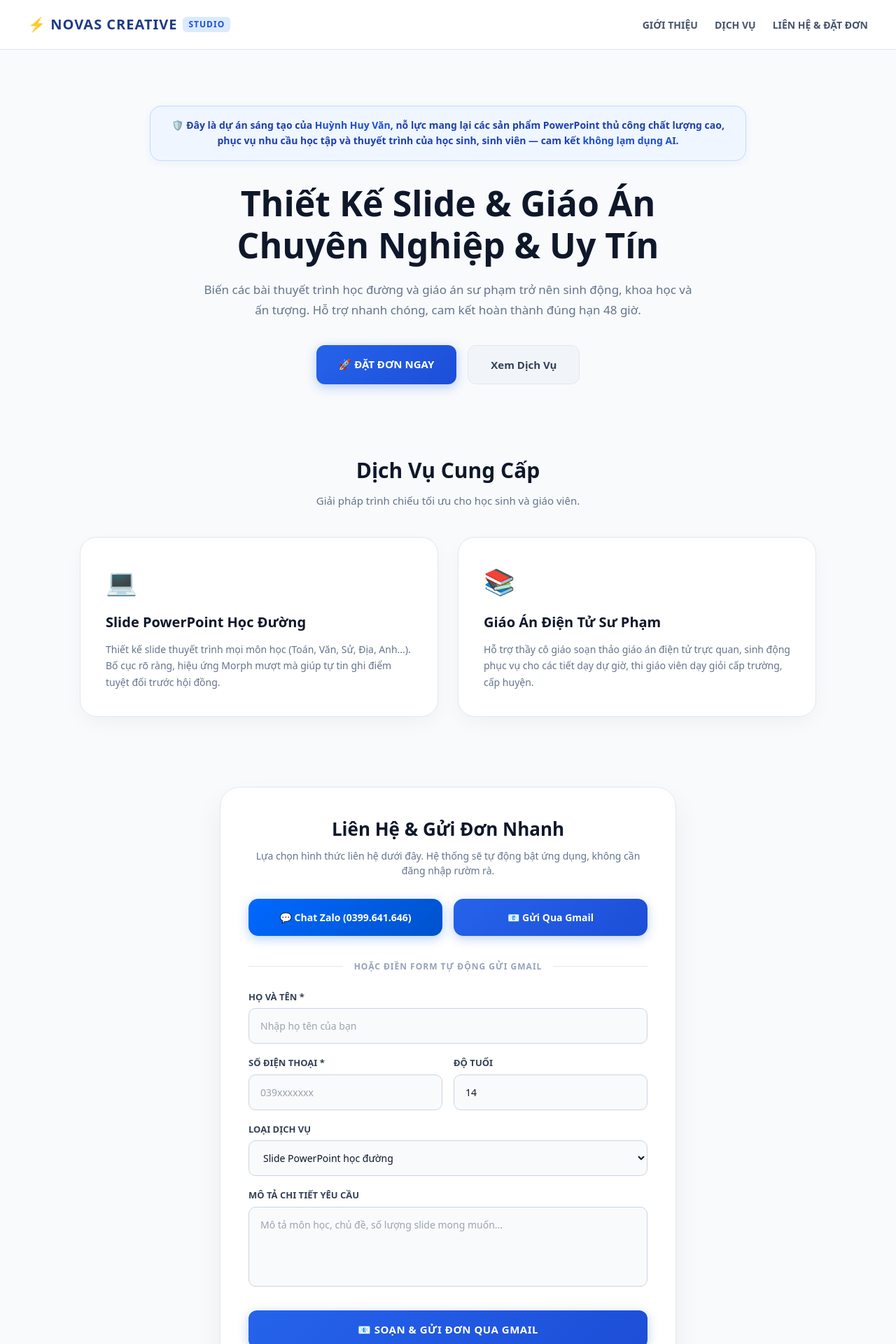
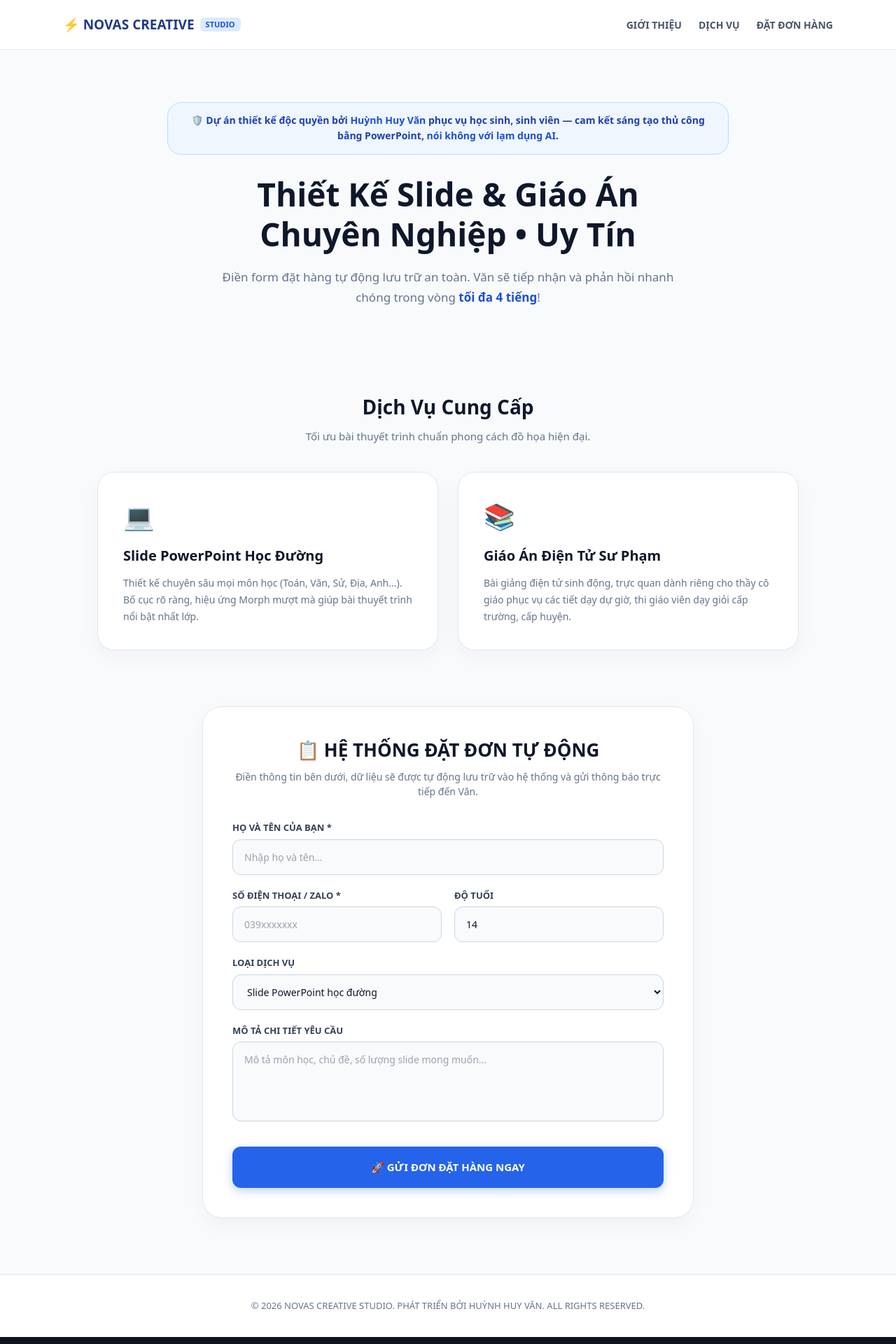
Before and after one commit to cubergeniushuyvan-afk/novas-creative, a Next.js app: page / in a window 1280 px wide. Shown: the top 1920 px of the page at 70% size. Built offline with nearby package versions, Linux system fonts and the light colour scheme.

Commit message:
Update page.tsx

```diff
--- a/app/page.tsx
+++ b/app/page.tsx
@@ -10,11 +10,16 @@ export default function Home() {
     service: "Slide PowerPoint học đường",
     requirements: ""
   });
+  const [loading, setLoading] = useState(false);
+  const [successMsg, setSuccessMsg] = useState(false);
 
+  // Link API SheetDB chính chủ của Huỳnh Huy Văn đã được tích hợp sẵn 100%
+  const SHEETDB_API = "https://sheetdb.io/api/v1/qc91smq6sdwnd";
+  const MY_EMAIL = "Cubergeniushuyvan@gmail.com";
   const MY_PHONE = "0399641646";
-  const MY_EMAIL = "Cubergeniushuyvan@gmail.com";
 
   useEffect(() => {
+    // Hiệu ứng cuộn lặp đi lặp lại mượt mà (Lướt tới hiện, lướt đi ẩn)
     const observer = new IntersectionObserver(
       (entries) => {
         entries.forEach((entry) => {
@@ -25,7 +30,7 @@ export default function Home() {
           }
         });
       },
-      { threshold: 0.1 }
+      { threshold: 0.15 }
     );
 
     const elements = document.querySelectorAll(".reveal");
@@ -38,98 +43,109 @@ export default function Home() {
     setFormData({ ...formData, [e.target.name]: e.target.value });
   };
 
-  const handleOpenZalo = () => {
-    // Mở thẳng deep-link hoặc link zalo trực tiếp qua số điện thoại
-    window.location.href = `https://zalo.me/${MY_PHONE}`;
-  };
-
-  const handleSendEmail = (e: React.FormEvent) => {
+  const handleSubmitOrder = async (e: React.FormEvent) => {
     e.preventDefault();
     if (!formData.fullName || !formData.phone) {
       alert("Vui lòng điền Họ tên và Số điện thoại!");
       return;
     }
 
-    const subject = encodeURIComponent(`[ĐƠN ĐẶT HÀNG NOVAS CREATIVE] từ ${formData.fullName}`);
+    setLoading(true);
+
+    // Chuẩn bị dữ liệu để bắn tự động vào Google Sheets
+    const orderData = {
+      "Ngay": new Date().toLocaleString("vi-VN"),
+      "Họ và tên": formData.fullName,
+      "điện thoại": formData.phone,
+      "độ tuổi": formData.age,
+      "dịch vụ": formData.service,
+      "yêu cầu": formData.requirements || "Không có"
+    };
+
+    try {
+      // Gửi tự động ngầm vào Google Sheets qua SheetDB
+      await fetch(SHEETDB_API, {
+        method: "POST",
+        headers: { "Accept": "application/json", "Content-Type": "application/json" },
+        body: JSON.stringify({ data: [orderData] })
+      });
+    } catch (err) {
+      console.log("Lỗi gửi dữ liệu Sheets:", err);
+    }
+
+    // Soạn email thông báo dự phòng về Gmail của Văn
+    const subject = encodeURIComponent(`[ĐƠN ĐẶT HÀNG MỚI] ${formData.fullName} - Novas Creative`);
     const body = encodeURIComponent(
-      `✨ THÔNG TIN ĐƠN ĐẶT HÀNG NOVAS CREATIVE ✨\n\n` +
+      `✨ CÓ ĐƠN HÀNG MỚI TỪ WEBSITE ✨\n\n` +
       `- Họ và tên: ${formData.fullName}\n` +
-      `- Số điện thoại: ${formData.phone}\n` +
+      `- Số điện thoại/Zalo: ${formData.phone}\n` +
       `- Độ tuổi: ${formData.age}\n` +
-      `- Dịch vụ yêu cầu: ${formData.service}\n` +
-      `- Mô tả chi tiết:\n${formData.requirements || "Không có yêu cầu thêm"}\n\n` +
+      `- Dịch vụ: ${formData.service}\n` +
+      `- Yêu cầu chi tiết:\n${formData.requirements || "Không có"}\n\n` +
       `-----------------------------------------\n` +
-      `Dự án thiết kế chuyên nghiệp bởi Huỳnh Huy Văn.`
+      `Đơn hàng tự động lưu từ Novas Creative Studio.`
     );
 
-    window.location.href = `mailto:${MY_EMAIL}?subject=${subject}&body=${body}`;
+    setLoading(false);
+    setSuccessMsg(true);
+
+    // Mở hòm thư Gmail thông báo
+    setTimeout(() => {
+      window.location.href = `mailto:${MY_EMAIL}?subject=${subject}&body=${body}`;
+    }, 1200);
   };
 
   return (
     <div style={{
       minHeight: '100vh',
       backgroundColor: '#f8fafc',
-      color: '#1e293b',
+      color: '#0f172a',
       fontFamily: 'system-ui, -apple-system, BlinkMacSystemFont, "Segoe UI", Roboto, sans-serif',
       overflowX: 'hidden'
     }}>
       <style>{`
-        @keyframes fadeInUp {
-          0% { opacity: 0; transform: translateY(40px); }
-          100% { opacity: 1; transform: translateY(0); }
-        }
-
+        /* Hiệu ứng lặp đi lặp lại khi cuộn trang */
         .reveal {
           opacity: 0;
-          transform: translateY(40px);
-          transition: opacity 0.8s cubic-bezier(0.16, 1, 0.3, 1), transform 0.8s cubic-bezier(0.16, 1, 0.3, 1);
+          transform: translateY(40px) scale(0.97);
+          transition: opacity 0.7s cubic-bezier(0.16, 1, 0.3, 1), transform 0.7s cubic-bezier(0.16, 1, 0.3, 1);
         }
         .reveal.active {
           opacity: 1;
-          transform: translateY(0);
+          transform: translateY(0) scale(1);
         }
 
-        .professional-card {
+        .clean-card {
           background: #ffffff;
           border: 1px solid #e2e8f0;
-          box-shadow: 0 10px 30px -5px rgba(0, 0, 0, 0.05);
-          transition: all 0.4s ease;
+          box-shadow: 0 10px 30px rgba(0, 0, 0, 0.04);
+          transition: all 0.35s ease;
         }
-        .professional-card:hover {
-          transform: translateY(-6px);
-          box-shadow: 0 20px 40px -10px rgba(37, 99, 235, 0.12);
-          border-color: #3b82f6;
+        .clean-card:hover {
+          border-color: #2563eb;
+          transform: translateY(-4px);
+          box-shadow: 0 15px 35px rgba(37, 99, 235, 0.1);
         }
 
-        .btn-action {
-          background: linear-gradient(135deg, #2563eb, #1d4ed8);
+        .btn-blue {
+          background: #2563eb;
           color: white;
-          box-shadow: 0 4px 15px rgba(37, 99, 235, 0.3);
-          transition: all 0.3s ease;
+          box-shadow: 0 4px 14px rgba(37, 99, 235, 0.3);
+          transition: all 0.25s ease;
         }
-        .btn-action:hover {
+        .btn-blue:hover {
+          background: #1d4ed8;
           transform: translateY(-2px);
           box-shadow: 0 6px 20px rgba(37, 99, 235, 0.45);
         }
 
-        .btn-zalo {
-          background: linear-gradient(135deg, #0068ff, #0052cc);
-          color: white;
-          box-shadow: 0 4px 15px rgba(0, 104, 255, 0.3);
-          transition: all 0.3s ease;
-        }
-        .btn-zalo:hover {
-          transform: translateY(-2px);
-          box-shadow: 0 6px 20px rgba(0, 104, 255, 0.45);
-        }
-
-        .form-input {
+        .form-control {
           background: #f8fafc;
           border: 1px solid #cbd5e1;
           color: #0f172a;
-          transition: all 0.3s ease;
+          transition: all 0.2s ease;
         }
-        .form-input:focus {
+        .form-control:focus {
           outline: none;
           border-color: #2563eb;
           background: #ffffff;
@@ -137,143 +153,106 @@ export default function Home() {
         }
 
         @media (max-width: 768px) {
-          .hero-title { font-size: 32px !important; }
           .grid-responsive { grid-template-columns: 1fr !important; }
           .header-nav { display: none !important; }
+          .hero-title { font-size: 34px !important; }
         }
       `}</style>
 
-      {/* Header Uy Tín */}
+      {/* Header Chuyên Nghiệp */}
       <header style={{
         borderBottom: '1px solid #e2e8f0',
-        background: 'rgba(255, 255, 255, 0.9)', backdropFilter: 'blur(10px)',
+        background: 'rgba(255, 255, 255, 0.95)', backdropFilter: 'blur(10px)',
         position: 'sticky', top: 0, zIndex: 100, padding: '0 24px'
       }}>
-        <div style={{ maxWidth: '1200px', margin: '0 auto', height: '70px', display: 'flex', alignItems: 'center', justifyContent: 'space-between' }}>
-          <div style={{
-            fontSize: '20px', fontWeight: '900', letterSpacing: '1px',
-            color: '#1e3a8a', display: 'flex', alignItems: 'center', gap: '8px'
-          }}>
-            ⚡ NOVAS CREATIVE <span style={{ fontSize: '12px', background: '#dbeafe', color: '#1d4ed8', padding: '2px 8px', borderRadius: '6px' }}>STUDIO</span>
+        <div style={{ maxWidth: '1100px', margin: '0 auto', height: '70px', display: 'flex', alignItems: 'center', justifyContent: 'space-between' }}>
+          <div style={{ fontSize: '19px', fontWeight: '900', color: '#1e3a8a', display: 'flex', alignItems: 'center', gap: '8px' }}>
+            ⚡ NOVAS CREATIVE <span style={{ fontSize: '11px', background: '#dbeafe', color: '#1d4ed8', padding: '2px 8px', borderRadius: '6px' }}>STUDIO</span>
           </div>
 
           <nav className="header-nav" style={{ display: 'flex', gap: '24px', alignItems: 'center' }}>
             <a href="#about" style={{ color: '#475569', textDecoration: 'none', fontSize: '14px', fontWeight: '700' }}>GIỚI THIỆU</a>
             <a href="#services" style={{ color: '#475569', textDecoration: 'none', fontSize: '14px', fontWeight: '700' }}>DỊCH VỤ</a>
-            <a href="#order" style={{ color: '#475569', textDecoration: 'none', fontSize: '14px', fontWeight: '700' }}>LIÊN HỆ & ĐẶT ĐƠN</a>
+            <a href="#order" style={{ color: '#475569', textDecoration: 'none', fontSize: '14px', fontWeight: '700' }}>ĐẶT ĐƠN HÀNG</a>
           </nav>
         </div>
       </header>
 
-      {/* Hero Section với Lời Ngỏ Của Huỳnh Huy Văn */}
-      <section className="reveal" style={{ padding: '80px 24px 50px', textAlign: 'center', maxWidth: '900px', margin: '0 auto' }}>
+      {/* Hero Section */}
+      <section id="about" className="reveal" style={{ padding: '75px 24px 45px', textAlign: 'center', maxWidth: '850px', margin: '0 auto' }}>
 
-        {/* Lời ngỏ dự án chính chủ */}
         <div style={{
-          background: '#eff6ff', border: '1px solid #bfdbfe', padding: '16px 24px',
-          borderRadius: '16px', marginBottom: '30px', color: '#1e40af', fontSize: '14px', fontWeight: '600', lineHeight: '1.6',
-          boxShadow: '0 4px 12px rgba(37, 99, 235, 0.05)'
+          background: '#eff6ff', border: '1px solid #bfdbfe', padding: '14px 22px',
+          borderRadius: '20px', marginBottom: '28px', color: '#1e40af', fontSize: '14px', fontWeight: '700', lineHeight: '1.6'
         }}>
-          🛡️ Đây là dự án sáng tạo của <strong style={{ color: '#1d4ed8' }}>Huỳnh Huy Văn</strong>, nỗ lực mang lại các sản phẩm PowerPoint thủ công chất lượng cao, phục vụ nhu cầu học tập và thuyết trình của học sinh, sinh viên — cam kết <strong style={{ color: '#1d4ed8' }}>không lạm dụng AI</strong>.
+          🛡️ Dự án thiết kế độc quyền bởi <strong style={{ color: '#1d4ed8' }}>Huỳnh Huy Văn</strong> phục vụ học sinh, sinh viên — cam kết sáng tạo thủ công bằng PowerPoint, <strong style={{ color: '#1d4ed8' }}>nói không với lạm dụng AI</strong>.
         </div>
 
-        <h1 className="hero-title" style={{ fontSize: '50px', fontWeight: '900', lineHeight: '1.2', margin: '0 0 20px 0', color: '#0f172a' }}>
-          Thiết Kế Slide & Giáo Án<br />Chuyên Nghiệp & Uy Tín
+        <h1 className="hero-title" style={{ fontSize: '46px', fontWeight: '900', lineHeight: '1.25', margin: '0 0 18px 0', color: '#0f172a' }}>
+          Thiết Kế Slide & Giáo Án<br />Chuyên Nghiệp • Uy Tín
         </h1>
 
-        <p style={{ color: '#64748b', fontSize: '17px', lineHeight: '1.7', maxWidth: '700px', margin: '0 auto 35px' }}>
-          Biến các bài thuyết trình học đường và giáo án sư phạm trở nên sinh động, khoa học và ấn tượng. Hỗ trợ nhanh chóng, cam kết hoàn thành đúng hạn 48 giờ.
+        <p style={{ color: '#64748b', fontSize: '17px', lineHeight: '1.7', maxWidth: '680px', margin: '0 auto 35px' }}>
+          Điền form đặt hàng tự động lưu trữ an toàn. Văn sẽ tiếp nhận và phản hồi nhanh chóng trong vòng <strong style={{ color: '#1d4ed8' }}>tối đa 4 tiếng</strong>!
         </p>
-
-        <div style={{ display: 'flex', gap: '16px', justifyContent: 'center', flexWrap: 'wrap' }}>
-          <a href="#order" className="btn-action" style={{ textDecoration: 'none', padding: '16px 32px', borderRadius: '12px', fontSize: '15px', fontWeight: '800' }}>
-            🚀 ĐẶT ĐƠN NGAY
-          </a>
-          <a href="#services" style={{ background: '#f1f5f9', color: '#334155', textDecoration: 'none', padding: '16px 32px', borderRadius: '12px', fontSize: '15px', fontWeight: '800', border: '1px solid #e2e8f0' }}>
-            Xem Dịch Vụ
-          </a>
-        </div>
       </section>
 
-      {/* Services Section */}
-      <section id="services" className="reveal" style={{ padding: '50px 24px', maxWidth: '1100px', margin: '0 auto' }}>
-        <h2 style={{ fontSize: '30px', fontWeight: '900', textAlign: 'center', marginBottom: '10px', color: '#0f172a' }}>
+      {/* Services Grid */}
+      <section id="services" className="reveal" style={{ padding: '40px 24px', maxWidth: '1050px', margin: '0 auto' }}>
+        <h2 style={{ fontSize: '28px', fontWeight: '900', textAlign: 'center', marginBottom: '10px', color: '#0f172a' }}>
           Dịch Vụ Cung Cấp
         </h2>
-        <p style={{ textAlign: 'center', color: '#64748b', marginBottom: '40px', fontSize: '15px' }}>Giải pháp trình chiếu tối ưu cho học sinh và giáo viên.</p>
+        <p style={{ textAlign: 'center', color: '#64748b', marginBottom: '40px', fontSize: '15px' }}>Tối ưu bài thuyết trình chuẩn phong cách đồ họa hiện đại.</p>
 
         <div className="grid-responsive" style={{ display: 'grid', gridTemplateColumns: 'repeat(2, 1fr)', gap: '28px' }}>
-          <div className="professional-card" style={{ padding: '36px', borderRadius: '24px' }}>
-            <div style={{ fontSize: '36px', marginBottom: '16px' }}>💻</div>
+          <div className="clean-card" style={{ padding: '36px', borderRadius: '24px' }}>
+            <div style={{ fontSize: '36px', marginBottom: '14px' }}>💻</div>
             <h3 style={{ fontSize: '20px', fontWeight: '900', margin: '0 0 12px 0', color: '#0f172a' }}>Slide PowerPoint Học Đường</h3>
             <p style={{ color: '#64748b', lineHeight: '1.7', fontSize: '14px', margin: 0 }}>
-              Thiết kế slide thuyết trình mọi môn học (Toán, Văn, Sử, Địa, Anh...). Bố cục rõ ràng, hiệu ứng Morph mượt mà giúp tự tin ghi điểm tuyệt đối trước hội đồng.
+              Thiết kế chuyên sâu mọi môn học (Toán, Văn, Sử, Địa, Anh...). Bố cục rõ ràng, hiệu ứng Morph mượt mà giúp bài thuyết trình nổi bật nhất lớp.
             </p>
           </div>
 
-          <div className="professional-card" style={{ padding: '36px', borderRadius: '24px' }}>
-            <div style={{ fontSize: '36px', marginBottom: '16px' }}>📚</div>
+          <div className="clean-card" style={{ padding: '36px', borderRadius: '24px' }}>
+            <div style={{ fontSize: '36px', marginBottom: '14px' }}>📚</div>
             <h3 style={{ fontSize: '20px', fontWeight: '900', margin: '0 0 12px 0', color: '#0f172a' }}>Giáo Án Điện Tử Sư Phạm</h3>
             <p style={{ color: '#64748b', lineHeight: '1.7', fontSize: '14px', margin: 0 }}>
-              Hỗ trợ thầy cô giáo soạn thảo giáo án điện tử trực quan, sinh động phục vụ cho các tiết dạy dự giờ, thi giáo viên dạy giỏi cấp trường, cấp huyện.
+              Bài giảng điện tử sinh động, trực quan dành riêng cho thầy cô giáo phục vụ các tiết dạy dự giờ, thi giáo viên dạy giỏi cấp trường, cấp huyện.
             </p>
           </div>
         </div>
       </section>
 
-      {/* Contact & Order Section (Chỉ đúng 2 mục: Zalo & Gmail) */}
-      <section id="order" className="reveal" style={{ padding: '50px 24px 80px', maxWidth: '700px', margin: '0 auto' }}>
-        <div className="professional-card" style={{ padding: '40px', borderRadius: '28px', boxShadow: '0 20px 40px rgba(0,0,0,0.06)' }}>
+      {/* Form Đặt Hàng Tự Động Bắn Vào Google Sheets */}
+      <section id="order" className="reveal" style={{ padding: '40px 24px 80px', maxWidth: '750px', margin: '0 auto' }}>
+        <div className="clean-card" style={{ padding: '42px', borderRadius: '28px' }}>
           <h2 style={{ fontSize: '26px', fontWeight: '900', textAlign: 'center', margin: '0 0 8px 0', color: '#0f172a' }}>
-            Liên Hệ & Gửi Đơn Nhanh
+            📋 HỆ THỐNG ĐẶT ĐƠN TỰ ĐỘNG
           </h2>
-          <p style={{ color: '#64748b', fontSize: '14px', textAlign: 'center', marginBottom: '30px' }}>
-            Lựa chọn hình thức liên hệ dưới đây. Hệ thống sẽ tự động bật ứng dụng, không cần đăng nhập rườm rà.
+          <p style={{ color: '#64748b', fontSize: '14px', textAlign: 'center', marginBottom: '32px' }}>
+            Điền thông tin bên dưới, dữ liệu sẽ được tự động lưu trữ vào hệ thống và gửi thông báo trực tiếp đến Văn.
           </p>
 
-          {/* 2 Nút liên hệ chính cực kỳ uy tín */}
-          <div style={{ display: 'grid', gridTemplateColumns: '1fr 1fr', gap: '16px', marginBottom: '35px' }}>
-            <button onClick={handleOpenZalo} className="btn-zalo" style={{
-              padding: '16px', borderRadius: '14px', border: 'none',
-              fontWeight: '800', fontSize: '14px', cursor: 'pointer', display: 'flex', alignItems: 'center', justifyContent: 'center', gap: '8px'
-            }}>
-              💬 Chat Zalo (0399.641.646)
-            </button>
-
-            <a href={`mailto:${MY_EMAIL}`} className="btn-action" style={{
-              textDecoration: 'none', padding: '16px', borderRadius: '14px',
-              fontWeight: '800', fontSize: '14px', display: 'flex', alignItems: 'center', justifyContent: 'center', gap: '8px'
-            }}>
-              📧 Gửi Qua Gmail
-            </a>
-          </div>
-
-          <div style={{ display: 'flex', alignItems: 'center', margin: '25px 0', gap: '16px' }}>
-            <div style={{ flex: 1, height: '1px', background: '#e2e8f0' }}></div>
-            <span style={{ fontSize: '12px', fontWeight: '800', color: '#94a3b8', letterSpacing: '1px' }}>HOẶC ĐIỀN FORM TỰ ĐỘNG GỬI GMAIL</span>
-            <div style={{ flex: 1, height: '1px', background: '#e2e8f0' }}></div>
-          </div>
-
-          <form onSubmit={handleSendEmail} style={{ display: 'flex', flexDirection: 'column', gap: '18px' }}>
+          <form onSubmit={handleSubmitOrder} style={{ display: 'flex', flexDirection: 'column', gap: '20px' }}>
             <div>
-              <label style={{ display: 'block', fontSize: '13px', fontWeight: '800', color: '#334155', marginBottom: '6px' }}>HỌ VÀ TÊN *</label>
-              <input type="text" name="fullName" value={formData.fullName} onChange={handleChange} required placeholder="Nhập họ tên của bạn" className="form-input" style={{ width: '100%', padding: '14px 16px', borderRadius: '10px', fontSize: '14px', boxSizing: 'border-box' }} />
+              <label style={{ display: 'block', fontSize: '13px', fontWeight: '800', color: '#334155', marginBottom: '6px' }}>HỌ VÀ TÊN CỦA BẠN *</label>
+              <input type="text" name="fullName" value={formData.fullName} onChange={handleChange} required placeholder="Nhập họ và tên..." className="form-control" style={{ width: '100%', padding: '14px 16px', borderRadius: '12px', fontSize: '14px', boxSizing: 'border-box' }} />
             </div>
 
-            <div className="grid-responsive" style={{ display: 'grid', gridTemplateColumns: '1fr 1fr', gap: '16px' }}>
+            <div className="grid-responsive" style={{ display: 'grid', gridTemplateColumns: '1fr 1fr', gap: '18px' }}>
               <div>
-                <label style={{ display: 'block', fontSize: '13px', fontWeight: '800', color: '#334155', marginBottom: '6px' }}>SỐ ĐIỆN THOẠI *</label>
-                <input type="tel" name="phone" value={formData.phone} onChange={handleChange} required placeholder="039xxxxxxx" className="form-input" style={{ width: '100%', padding: '14px 16px', borderRadius: '10px', fontSize: '14px', boxSizing: 'border-box' }} />
+                <label style={{ display: 'block', fontSize: '13px', fontWeight: '800', color: '#334155', marginBottom: '6px' }}>SỐ ĐIỆN THOẠI / ZALO *</label>
+                <input type="tel" name="phone" value={formData.phone} onChange={handleChange} required placeholder="039xxxxxxx" className="form-control" style={{ width: '100%', padding: '14px 16px', borderRadius: '12px', fontSize: '14px', boxSizing: 'border-box' }} />
               </div>
               <div>
                 <label style={{ display: 'block', fontSize: '13px', fontWeight: '800', color: '#334155', marginBottom: '6px' }}>ĐỘ TUỔI</label>
-                <input type="number" name="age" value={formData.age} onChange={handleChange} className="form-input" style={{ width: '100%', padding: '14px 16px', borderRadius: '10px', fontSize: '14px', boxSizing: 'border-box' }} />
+                <input type="number" name="age" value={formData.age} onChange={handleChange} className="form-control" style={{ width: '100%', padding: '14px 16px', borderRadius: '12px', fontSize: '14px', boxSizing: 'border-box' }} />
               </div>
             </div>
 
             <div>
               <label style={{ display: 'block', fontSize: '13px', fontWeight: '800', color: '#334155', marginBottom: '6px' }}>LOẠI DỊCH VỤ</label>
-              <select name="service" value={formData.service} onChange={handleChange} className="form-input" style={{ width: '100%', padding: '14px 16px', borderRadius: '10px', fontSize: '14px', boxSizing: 'border-box' }}>
+              <select name="service" value={formData.service} onChange={handleChange} className="form-control" style={{ width: '100%', padding: '14px 16px', borderRadius: '12px', fontSize: '14px', boxSizing: 'border-box' }}>
                 <option value="Slide PowerPoint học đường">Slide PowerPoint học đường</option>
                 <option value="Giáo án điện tử">Giáo án điện tử</option>
               </select>
@@ -281,21 +260,32 @@ export default function Home() {
 
             <div>
               <label style={{ display: 'block', fontSize: '13px', fontWeight: '800', color: '#334155', marginBottom: '6px' }}>MÔ TẢ CHI TIẾT YÊU CẦU</label>
-              <textarea name="requirements" value={formData.requirements} onChange={handleChange} rows={4} placeholder="Mô tả môn học, chủ đề, số lượng slide mong muốn..." className="form-input" style={{ width: '100%', padding: '14px 16px', borderRadius: '10px', fontSize: '14px', resize: 'none', boxSizing: 'border-box' }}></textarea>
+              <textarea name="requirements" value={formData.requirements} onChange={handleChange} rows={4} placeholder="Mô tả môn học, chủ đề, số lượng slide mong muốn..." className="form-control" style={{ width: '100%', padding: '14px 16px', borderRadius: '12px', fontSize: '14px', resize: 'none', boxSizing: 'border-box' }}></textarea>
             </div>
 
-            <button type="submit" className="btn-action" style={{
-              width: '100%', padding: '16px', border: 'none', borderRadius: '12px',
-              fontWeight: '900', fontSize: '15px', cursor: 'pointer', marginTop: '10px', textTransform: 'uppercase', letterSpacing: '0.5px'
+            <button type="submit" disabled={loading} className="btn-blue" style={{
+              width: '100%', padding: '18px', border: 'none', borderRadius: '12px',
+              fontWeight: '900', fontSize: '15px', cursor: 'pointer', marginTop: '10px', textTransform: 'uppercase'
             }}>
-              📧 SOẠN & GỬI ĐƠN QUA GMAIL
+              {loading ? "ĐANG GỬI ĐƠN HÀNG..." : "🚀 GỬI ĐƠN ĐẶT HÀNG NGAY"}
             </button>
           </form>
+
+          {successMsg && (
+            <div style={{
+              marginTop: '20px', padding: '16px', borderRadius: '12px',
+              background: '#dcfce7', border: '1px solid #86efac', color: '#166534',
+              textAlign: 'center', fontSize: '14px', fontWeight: '800', lineHeight: '1.6'
+            }}>
+              🎉 ĐƠN HÀNG ĐÃ ĐƯỢC TỰ ĐỘNG LƯU THÀNH CÔNG!<br />
+              Văn sẽ tiếp nhận thông tin và phản hồi lại bạn trong vòng <strong>tối đa 4 tiếng</strong>!
+            </div>
+          )}
         </div>
       </section>
 
       {/* Footer */}
-      <footer style={{ borderTop: '1px solid #e2e8f0', padding: '40px 24px', textAlign: 'center', color: '#64748b', fontSize: '13px', background: '#ffffff' }}>
+      <footer style={{ borderTop: '1px solid #e2e8f0', padding: '35px 24px', textAlign: 'center', color: '#64748b', fontSize: '13px', background: '#ffffff' }}>
         <p>© 2026 NOVAS CREATIVE STUDIO. PHÁT TRIỂN BỞI HUỲNH HUY VĂN. ALL RIGHTS RESERVED.</p>
       </footer>
     </div>
```
